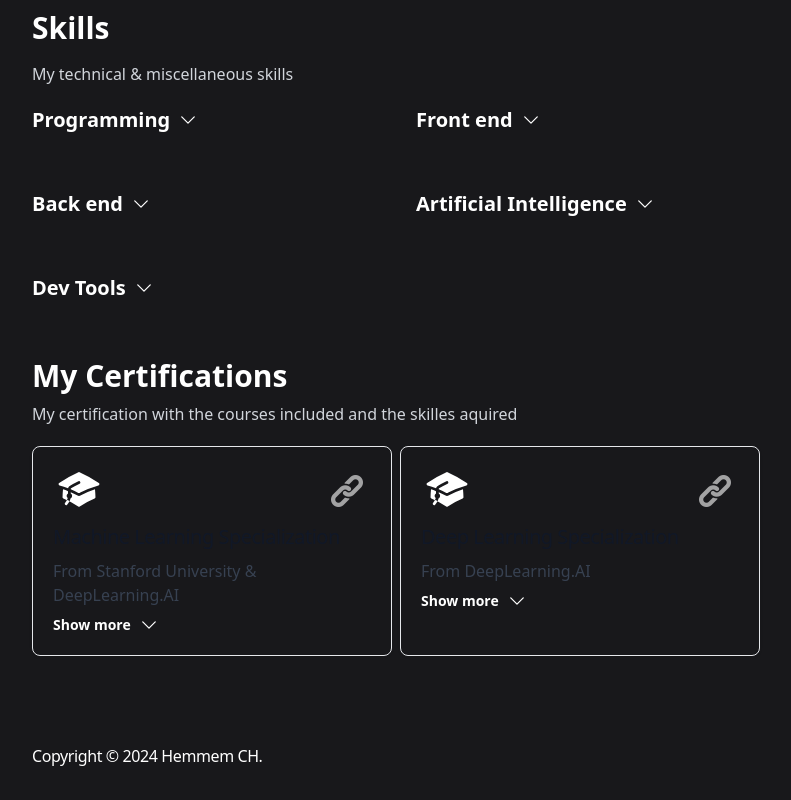
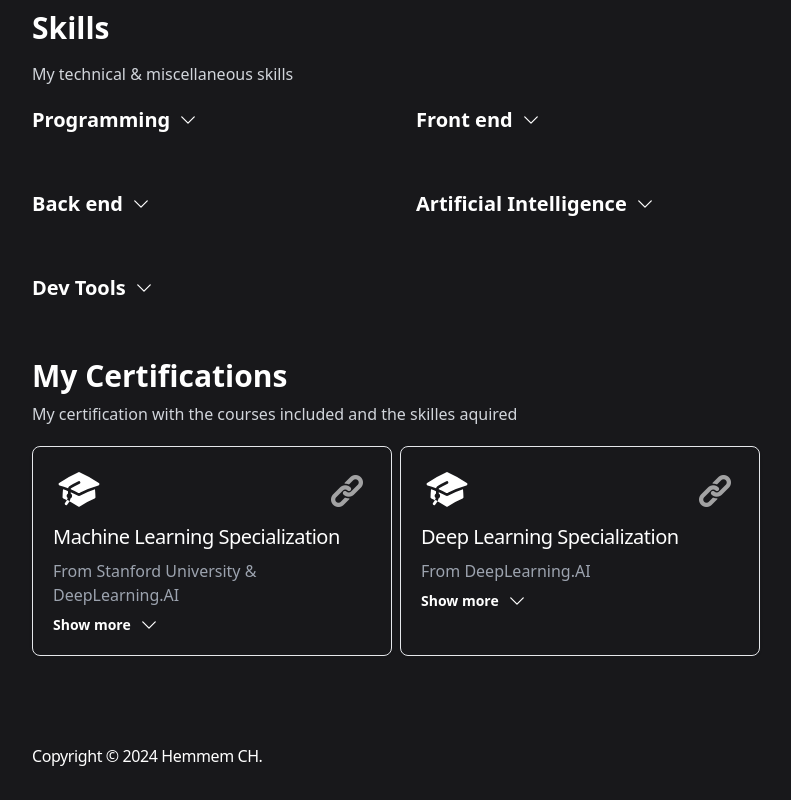
Before and after one commit to 1hemmem/1hemmem-portfolio, a React (Vite) app: page / in a window 1280 px wide. Shown: the part 546-1346 px from the top of the page, without its empty margins (244-1035 px from the left). Built offline with nearby package versions, Linux system fonts and the light colour scheme.

Commit message:
title coloring fixed in certificate card

```diff
--- a/src/components/CertificateCard.jsx
+++ b/src/components/CertificateCard.jsx
@@ -33,10 +33,10 @@ export const CertificateCard = (props) => {
       </div>
 
       {/* Content */}
-      <h5 className="mb-2 text-xl tracking-tight text-gray-900 dark:text-white">
+      <h5 className="mb-2 text-xl tracking-tight text-white">
         {props.Title}
       </h5>
-      <p className="font-normal text-gray-700 dark:text-gray-400">
+      <p className="font-normal text-gray-400">
         From {props.From}
       </p>
 
```
